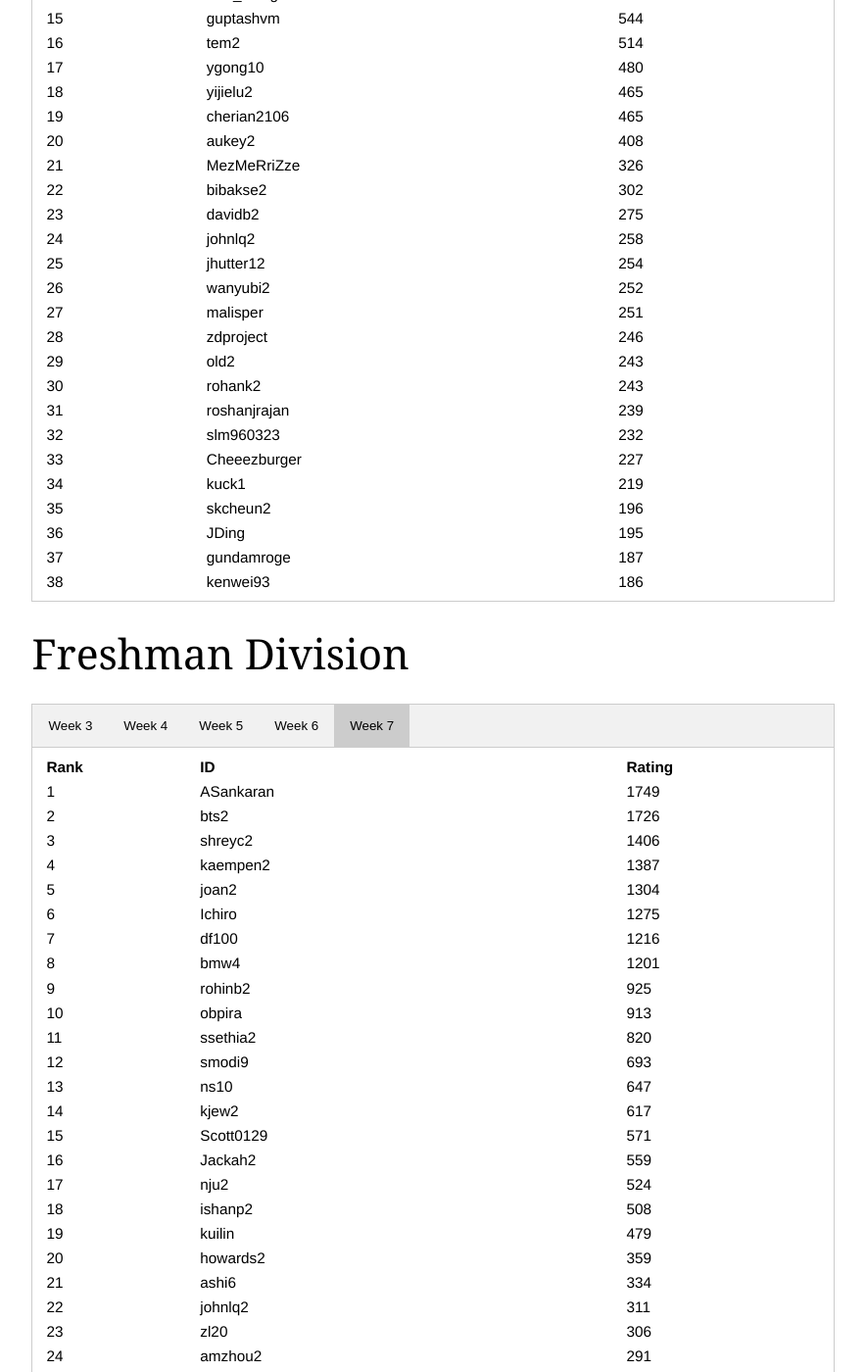
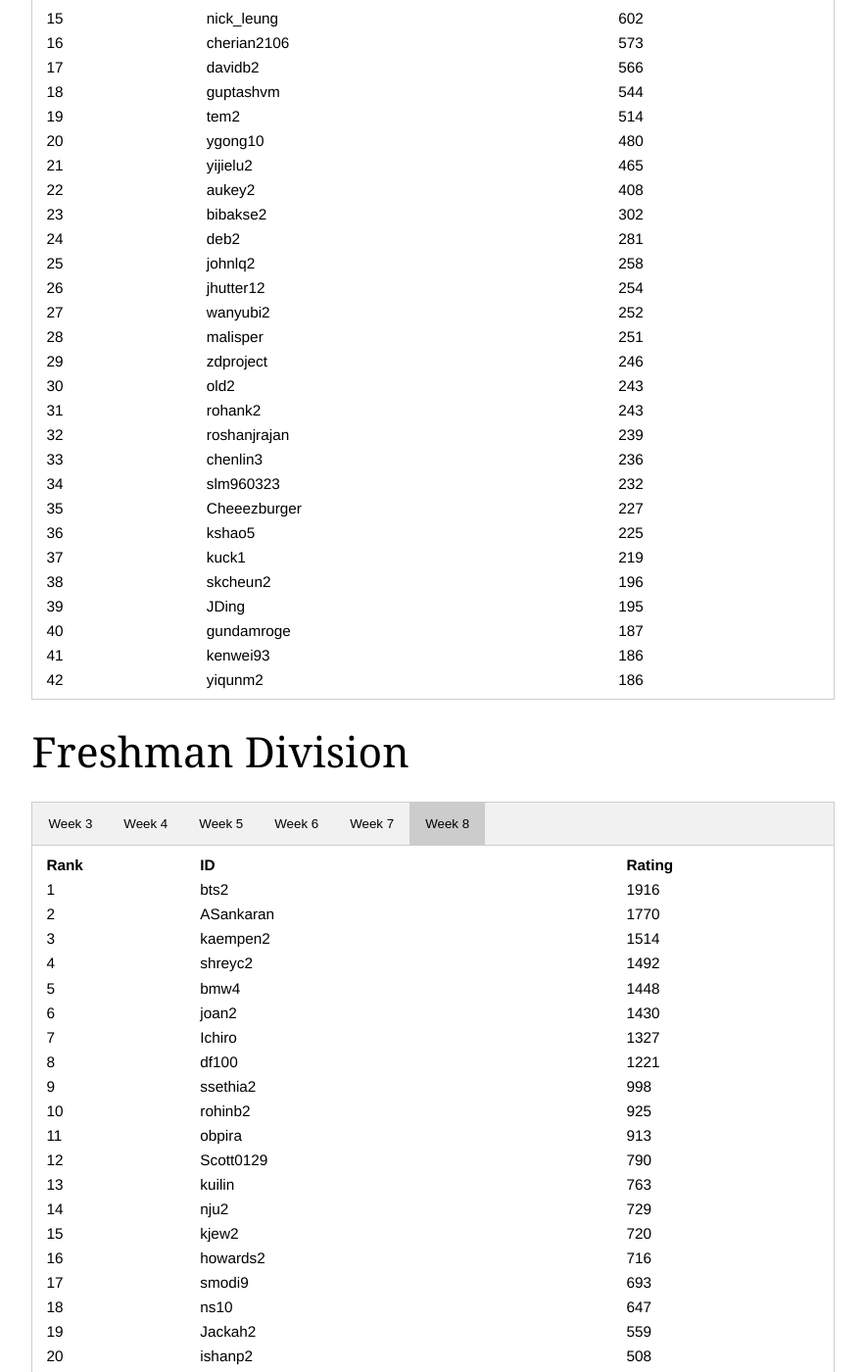
Before and after one commit to acm-uiuc/icpc-website, a Jekyll site: the page built from scoreboard.html, in a window 1280 px wide and 1400 px high, scrolled down 625 px. Shown: the whole window at 98% size, without its empty margins (198-1081 px from the left). Built offline with Jekyll 4.4.1, drawn with Linux system fonts in a browser that asks for light colours; nearby versions of some CDN libraries; some web fonts are replaced; some of the changed text lies outside the part shown.

Commit message:
scoreboard w8 updated

```diff
--- a/scoreboard.html
+++ b/scoreboard.html
@@ -37,6 +37,12 @@
     >
         Week 7
     </button>
+    <button class="open_tablinks"
+        onclick="displayScoreboard(event, 'open_w8')"
+        id="open_week8"
+    >
+        Week 8
+    </button>
 </div>
 
 <div id="open_w3" class="open_tabcontent">
@@ -889,6 +895,226 @@
 <tr>
 	<td> 38 </td>
 	<td> kenwei93 </td>
+	<td> 186 </td>
+</tr>
+</table>
+</div>
+
+<div id="open_w8" class="open_tabcontent">
+<table style="width:100%">
+<tr>
+	<th>Rank</th>
+	<th>ID</th>
+	<th>Rating</th>
+</tr>
+<tr>
+	<td> 1 </td>
+	<td> zexuan2 </td>
+	<td> 2074 </td>
+</tr>
+<tr>
+	<td> 2 </td>
+	<td> sxie12 </td>
+	<td> 1686 </td>
+</tr>
+<tr>
+	<td> 3 </td>
+	<td> zihanw2 </td>
+	<td> 1678 </td>
+</tr>
+<tr>
+	<td> 4 </td>
+	<td> jpbloom2 </td>
+	<td> 1569 </td>
+</tr>
+<tr>
+	<td> 5 </td>
+	<td> takeshisuzuki </td>
+	<td> 1480 </td>
+</tr>
+<tr>
+	<td> 6 </td>
+	<td> Kailang </td>
+	<td> 1416 </td>
+</tr>
+<tr>
+	<td> 7 </td>
+	<td> black_box </td>
+	<td> 1372 </td>
+</tr>
+<tr>
+	<td> 8 </td>
+	<td> jrday2 </td>
+	<td> 1199 </td>
+</tr>
+<tr>
+	<td> 9 </td>
+	<td> acao6 </td>
+	<td> 1192 </td>
+</tr>
+<tr>
+	<td> 10 </td>
+	<td> lostandfoundii </td>
+	<td> 1150 </td>
+</tr>
+<tr>
+	<td> 11 </td>
+	<td> anjietu2 </td>
+	<td> 1098 </td>
+</tr>
+<tr>
+	<td> 12 </td>
+	<td> txu25 </td>
+	<td> 944 </td>
+</tr>
+<tr>
+	<td> 13 </td>
+	<td> ankiths2 </td>
+	<td> 826 </td>
+</tr>
+<tr>
+	<td> 14 </td>
+	<td> MezMeRriZze </td>
+	<td> 607 </td>
+</tr>
+<tr>
+	<td> 15 </td>
+	<td> nick_leung </td>
+	<td> 602 </td>
+</tr>
+<tr>
+	<td> 16 </td>
+	<td> cherian2106 </td>
+	<td> 573 </td>
+</tr>
+<tr>
+	<td> 17 </td>
+	<td> davidb2 </td>
+	<td> 566 </td>
+</tr>
+<tr>
+	<td> 18 </td>
+	<td> guptashvm </td>
+	<td> 544 </td>
+</tr>
+<tr>
+	<td> 19 </td>
+	<td> tem2 </td>
+	<td> 514 </td>
+</tr>
+<tr>
+	<td> 20 </td>
+	<td> ygong10 </td>
+	<td> 480 </td>
+</tr>
+<tr>
+	<td> 21 </td>
+	<td> yijielu2 </td>
+	<td> 465 </td>
+</tr>
+<tr>
+	<td> 22 </td>
+	<td> aukey2 </td>
+	<td> 408 </td>
+</tr>
+<tr>
+	<td> 23 </td>
+	<td> bibakse2 </td>
+	<td> 302 </td>
+</tr>
+<tr>
+	<td> 24 </td>
+	<td> deb2 </td>
+	<td> 281 </td>
+</tr>
+<tr>
+	<td> 25 </td>
+	<td> johnlq2 </td>
+	<td> 258 </td>
+</tr>
+<tr>
+	<td> 26 </td>
+	<td> jhutter12 </td>
+	<td> 254 </td>
+</tr>
+<tr>
+	<td> 27 </td>
+	<td> wanyubi2 </td>
+	<td> 252 </td>
+</tr>
+<tr>
+	<td> 28 </td>
+	<td> malisper </td>
+	<td> 251 </td>
+</tr>
+<tr>
+	<td> 29 </td>
+	<td> zdproject </td>
+	<td> 246 </td>
+</tr>
+<tr>
+	<td> 30 </td>
+	<td> old2 </td>
+	<td> 243 </td>
+</tr>
+<tr>
+	<td> 31 </td>
+	<td> rohank2 </td>
+	<td> 243 </td>
+</tr>
+<tr>
+	<td> 32 </td>
+	<td> roshanjrajan </td>
+	<td> 239 </td>
+</tr>
+<tr>
+	<td> 33 </td>
+	<td> chenlin3 </td>
+	<td> 236 </td>
+</tr>
+<tr>
+	<td> 34 </td>
+	<td> slm960323 </td>
+	<td> 232 </td>
+</tr>
+<tr>
+	<td> 35 </td>
+	<td> Cheeezburger </td>
+	<td> 227 </td>
+</tr>
+<tr>
+	<td> 36 </td>
+	<td> kshao5 </td>
+	<td> 225 </td>
+</tr>
+<tr>
+	<td> 37 </td>
+	<td> kuck1 </td>
+	<td> 219 </td>
+</tr>
+<tr>
+	<td> 38 </td>
+	<td> skcheun2 </td>
+	<td> 196 </td>
+</tr>
+<tr>
+	<td> 39 </td>
+	<td> JDing </td>
+	<td> 195 </td>
+</tr>
+<tr>
+	<td> 40 </td>
+	<td> gundamroge </td>
+	<td> 187 </td>
+</tr>
+<tr>
+	<td> 41 </td>
+	<td> kenwei93 </td>
+	<td> 186 </td>
+</tr>
+<tr>
+	<td> 42 </td>
+	<td> yiqunm2 </td>
 	<td> 186 </td>
 </tr>
 </table>
@@ -929,6 +1155,12 @@
     >
         Week 7
     </button>
+    <button class="freshman_tablinks"
+        onclick="displayScoreboard(event, 'freshman_w8')"
+        id="freshman_week8"
+    >
+        Week 8
+    </button>
 </div>
 
 <div id="freshman_w3" class="freshman_tabcontent">
@@ -1647,6 +1879,201 @@
 	<td> 20 </td>
 	<td> howards2 </td>
 	<td> 359 </td>
+</tr>
+<tr>
+	<td> 21 </td>
+	<td> ashi6 </td>
+	<td> 334 </td>
+</tr>
+<tr>
+	<td> 22 </td>
+	<td> johnlq2 </td>
+	<td> 311 </td>
+</tr>
+<tr>
+	<td> 23 </td>
+	<td> zl20 </td>
+	<td> 306 </td>
+</tr>
+<tr>
+	<td> 24 </td>
+	<td> amzhou2 </td>
+	<td> 291 </td>
+</tr>
+<tr>
+	<td> 25 </td>
+	<td> annieq2 </td>
+	<td> 278 </td>
+</tr>
+<tr>
+	<td> 26 </td>
+	<td> zhuyifei1999 </td>
+	<td> 262 </td>
+</tr>
+<tr>
+	<td> 27 </td>
+	<td> bdubs </td>
+	<td> 261 </td>
+</tr>
+<tr>
+	<td> 28 </td>
+	<td> yaba12 </td>
+	<td> 248 </td>
+</tr>
+<tr>
+	<td> 29 </td>
+	<td> vibhavk2 </td>
+	<td> 230 </td>
+</tr>
+<tr>
+	<td> 30 </td>
+	<td> brianwang1217 </td>
+	<td> 222 </td>
+</tr>
+<tr>
+	<td> 31 </td>
+	<td> taylorc2 </td>
+	<td> 216 </td>
+</tr>
+<tr>
+	<td> 32 </td>
+	<td> bharatboj </td>
+	<td> 207 </td>
+</tr>
+<tr>
+	<td> 33 </td>
+	<td> vishrut3 </td>
+	<td> 202 </td>
+</tr>
+<tr>
+	<td> 34 </td>
+	<td> ruiqip2 </td>
+	<td> 198 </td>
+</tr>
+<tr>
+	<td> 35 </td>
+	<td> tusharj2 </td>
+	<td> 193 </td>
+</tr>
+<tr>
+	<td> 36 </td>
+	<td> YaboLi </td>
+	<td> 193 </td>
+</tr>
+<tr>
+	<td> 37 </td>
+	<td> sriramr2 </td>
+	<td> 186 </td>
+</tr>
+</table>
+</div>
+
+<div id="freshman_w8" class="freshman_tabcontent">
+<table style="width:100%">
+<tr>
+	<th>Rank</th>
+	<th>ID</th>
+	<th>Rating</th>
+</tr>
+<tr>
+	<td> 1 </td>
+	<td> bts2 </td>
+	<td> 1916 </td>
+</tr>
+<tr>
+	<td> 2 </td>
+	<td> ASankaran </td>
+	<td> 1770 </td>
+</tr>
+<tr>
+	<td> 3 </td>
+	<td> kaempen2 </td>
+	<td> 1514 </td>
+</tr>
+<tr>
+	<td> 4 </td>
+	<td> shreyc2 </td>
+	<td> 1492 </td>
+</tr>
+<tr>
+	<td> 5 </td>
+	<td> bmw4 </td>
+	<td> 1448 </td>
+</tr>
+<tr>
+	<td> 6 </td>
+	<td> joan2 </td>
+	<td> 1430 </td>
+</tr>
+<tr>
+	<td> 7 </td>
+	<td> Ichiro </td>
+	<td> 1327 </td>
+</tr>
+<tr>
+	<td> 8 </td>
+	<td> df100 </td>
+	<td> 1221 </td>
+</tr>
+<tr>
+	<td> 9 </td>
+	<td> ssethia2 </td>
+	<td> 998 </td>
+</tr>
+<tr>
+	<td> 10 </td>
+	<td> rohinb2 </td>
+	<td> 925 </td>
+</tr>
+<tr>
+	<td> 11 </td>
+	<td> obpira </td>
+	<td> 913 </td>
+</tr>
+<tr>
+	<td> 12 </td>
+	<td> Scott0129 </td>
+	<td> 790 </td>
+</tr>
+<tr>
+	<td> 13 </td>
+	<td> kuilin </td>
+	<td> 763 </td>
+</tr>
+<tr>
+	<td> 14 </td>
+	<td> nju2 </td>
+	<td> 729 </td>
+</tr>
+<tr>
+	<td> 15 </td>
+	<td> kjew2 </td>
+	<td> 720 </td>
+</tr>
+<tr>
+	<td> 16 </td>
+	<td> howards2 </td>
+	<td> 716 </td>
+</tr>
+<tr>
+	<td> 17 </td>
+	<td> smodi9 </td>
+	<td> 693 </td>
+</tr>
+<tr>
+	<td> 18 </td>
+	<td> ns10 </td>
+	<td> 647 </td>
+</tr>
+<tr>
+	<td> 19 </td>
+	<td> Jackah2 </td>
+	<td> 559 </td>
+</tr>
+<tr>
+	<td> 20 </td>
+	<td> ishanp2 </td>
+	<td> 508 </td>
 </tr>
 <tr>
 	<td> 21 </td>
```
Also changed, not shown: other parts of scoreboard.html (+2 -2 lines).
